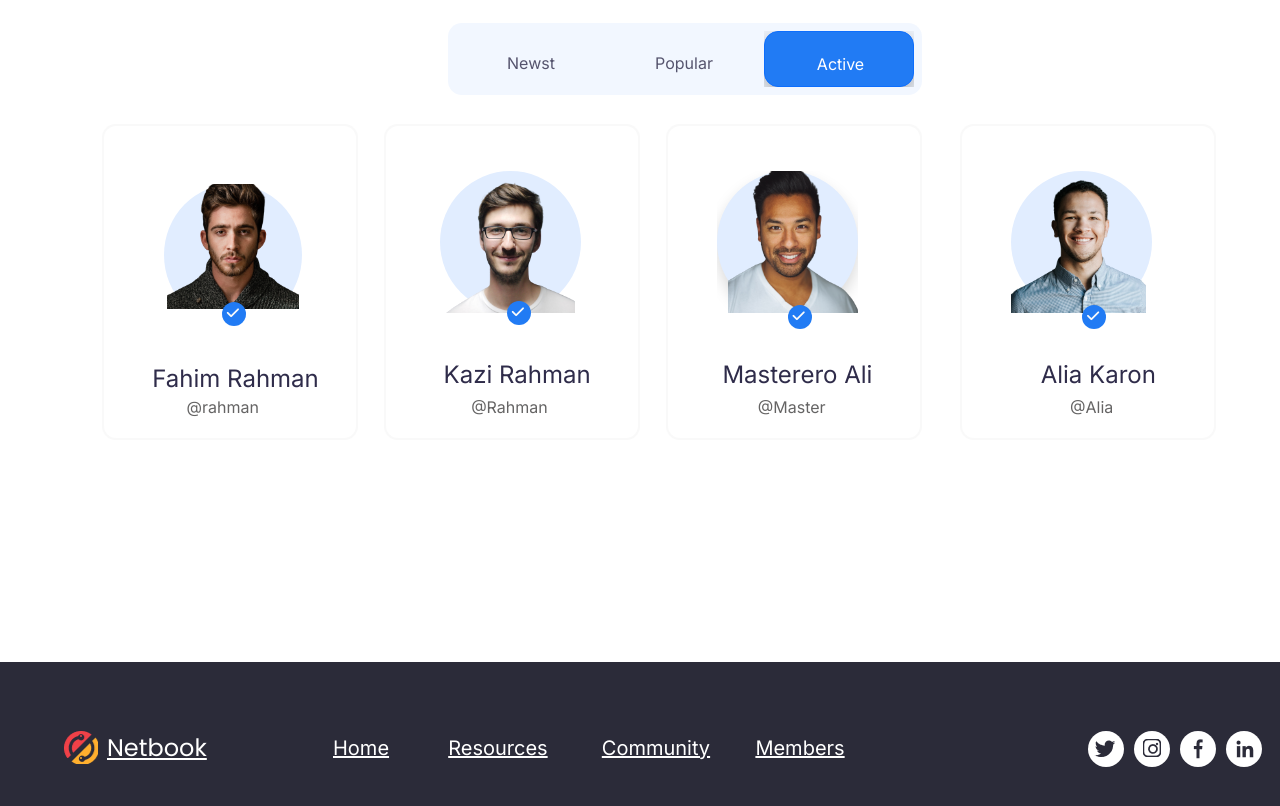
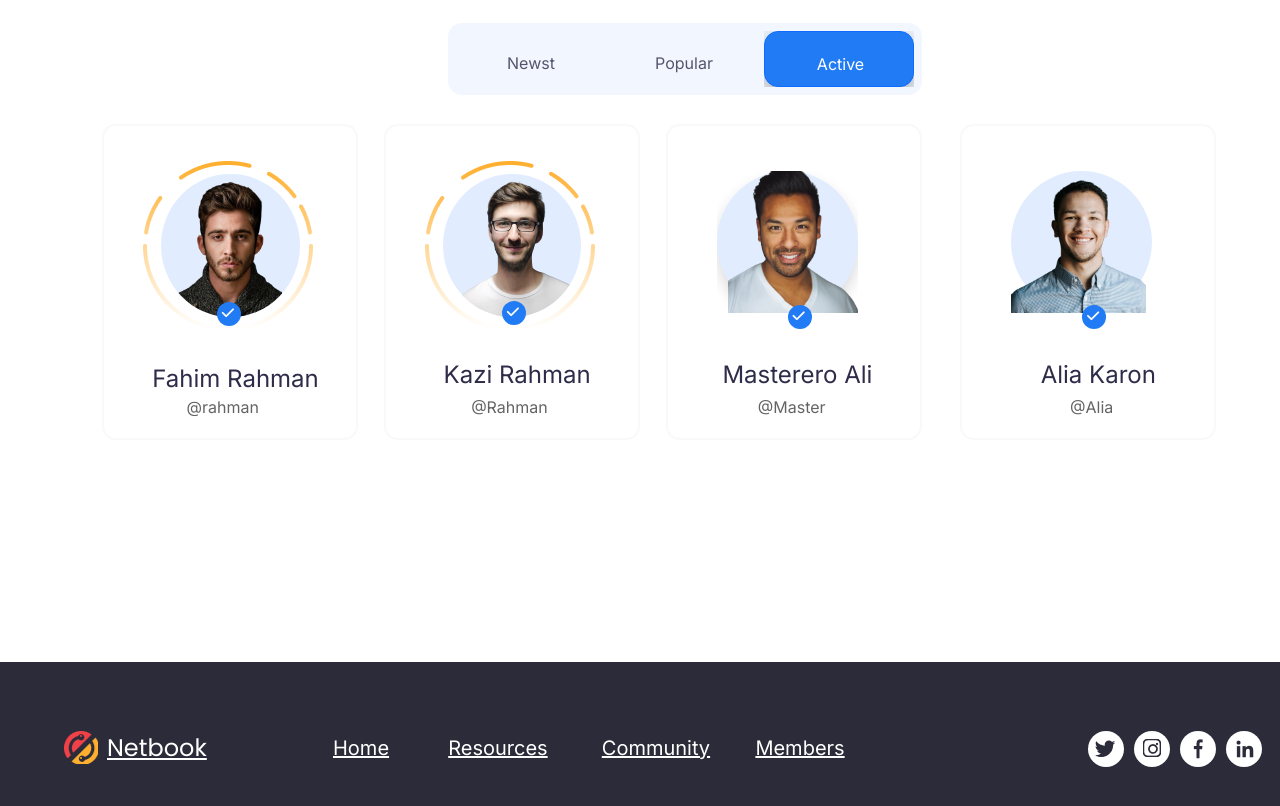
Before and after one commit to Wajih995/Assessment, a plain HTML site: page index.html in a window 1280 px wide. Shown: the part 2223-3029 px from the top of the page. Drawn offline with nearby package versions, Linux system fonts and the light colour scheme.

Commit message:
2 profiles adjusted

```diff
--- a/css/main.css
+++ b/css/main.css
@@ -801,49 +801,51 @@ body {
   text-align: center;
 }
 .v5_1208 {
-  width: 55%;
-  height: 142px;
+  width: 54%;
+  height: 143px;
   background: url(../images/v5_1208.png);
   background-repeat: no-repeat;
   background-position: center center;
   background-size: cover;
-  opacity: 1;
-  position: absolute;
-  top: 15%;
-  left: 22%;
+  border-radius: 50%;
+  opacity: 1;
+  position: absolute;
+  top: 16%;
+  left: 23%;
   overflow: hidden;
 }
 .v5_1209 {
   width: 100%;
-  height: 142px;
+  height: 164px;
   background: rgba(225,237,255,1);
   opacity: 1;
   position: relative;
   top: 0px;
   left: 0px;
-  border-radius: 50%;
+  border-radius: 0%;
 }
 .v5_1210 {
-  width: 142px;
-  height: 142px;
-  background: rgba(239,239,239,1);
-  opacity: 1;
-  position: relative;
-  top: 0px;
-  left: 0px;
-  border-radius: 50%;
+  width: 70%;
+  height: 193px;
+  background: url("../images/yellowcircle.png");
+  background-repeat: no-repeat;
+  opacity: 1;
+  position: relative;
+  top: 35px;
+  left: 39px;
+  border-radius: 0%;
 }
 .v5_1211 {
-  width: 93%;
-  height: 168px;
+  width: 83%;
+  height: 143px;
   background: url("../images/v5_1211.png");
   background-repeat: no-repeat;
   background-position: center center;
   background-size: cover;
   opacity: 1;
   position: absolute;
-  top: 0%;
-  left: 3%;
+  top: 0px;
+  left: 15px;
   overflow: hidden;
 }
 .v5_1212 {
@@ -879,7 +881,7 @@ body {
   opacity: 1;
   position: absolute;
   top: 147px;
-  left: 71px;
+  left: 66px;
   overflow: hidden;
 }
 .v5_1215 {
@@ -979,48 +981,50 @@ body {
 }
 .v5_1223 {
   width: 54%;
-  height: 125px;
+  height: 143px;
   background: url(../images/v5_1234.png);
   background-repeat: no-repeat;
   background-position: center center;
   background-size: cover;
   opacity: 1;
   position: absolute;
-  top: 19%;
-  left: 24%;
+  top: 16%;
+  left: 23%;
+  border-radius: 50%  ;
   overflow: hidden
 }
 .v5_1224 {
   width: 100%;
-  height: 142px;
+  height: 164px;
   background: rgba(225,237,255,1);
   opacity: 1;
   position: relative;
   top: 0px;
   left: 0px;
-  border-radius: 50%;
+  border-radius: 0%;
 }
 .v5_1225 {
-  width: 142px;
-  height: 142px;
-  background: rgba(255,255,255,1);
-  opacity: 1;
-  position: relative;
-  top: 0px;
-  left: 0px;
-  border-radius: 50%;
+  width: 70%;
+  height: 193px;
+  background: url("../images/yellowcircle.png");
+  background-repeat: no-repeat;
+  opacity: 1;
+  position: relative;
+  top: 35px;
+  left: 39px;
+  border-radius: 0%;
 }
 .v5_1226 {
-  width: 96%;
-  height: 178px;
+  width: 75%;
+  height: 198px;
   background: url("../images/v5_1226.png");
   background-repeat: no-repeat;
   background-position: center center;
   background-size: cover;
   opacity: 1;
   position: absolute;
-  top: 0%;
-  left: 2%;
+  top: 5px;
+  left: 17px;
   overflow: hidden;
 }
 .v5_1227 {
@@ -1056,7 +1060,7 @@ body {
   opacity: 1;
   position: absolute;
   top: 147px;
-  left: 71px;
+  left: 66px;
   overflow: hidden;
 }
 .v5_1230 {
--- a/index.html
+++ b/index.html
@@ -101,10 +101,10 @@
                 </div>
             </div>
             <div class="v5_1204">
-                <div class="v5_1205"></div><span class="v5_1206">Kazi Rahman</span><span class="v5_1207">@Rahman</span>
+                <div class="v5_1205"><div class="v5_1210"></div>    </div><span class="v5_1206">Kazi Rahman</span><span class="v5_1207">@Rahman</span>
                 <div class="v5_1208">
                     <div class="v5_1209"></div>
-                    <div class="v5_1210"></div>
+
                     <div class="v5_1211"></div>
                 </div>
                 <div class="v5_1212">
@@ -115,10 +115,12 @@
                 </div>
             </div>
             <div class="v5_1219">
-                <div class="v5_1220"></div><span class="v5_1221">@rahman</span><span class="v5_1222">Fahim Rahman</span>
+
+                <div class="v5_1220"><div class="v5_1225"></div></div><span class="v5_1221">@rahman</span><span class="v5_1222">Fahim Rahman</span>
+
                 <div class="v5_1223">
                     <div class="v5_1224"></div>
-                    <div class="v5_1225"></div>
+
                     <div class="v5_1226"></div>
                 </div>
                 <div class="v5_1227">
@@ -129,6 +131,7 @@
                         </div>
                     </div>
                 </div>
+
             </div>
             <div class="v5_1234">
                 <div class="v5_1235"></div>
```
Also changed, not shown: images/yellowcircle.png (added).
